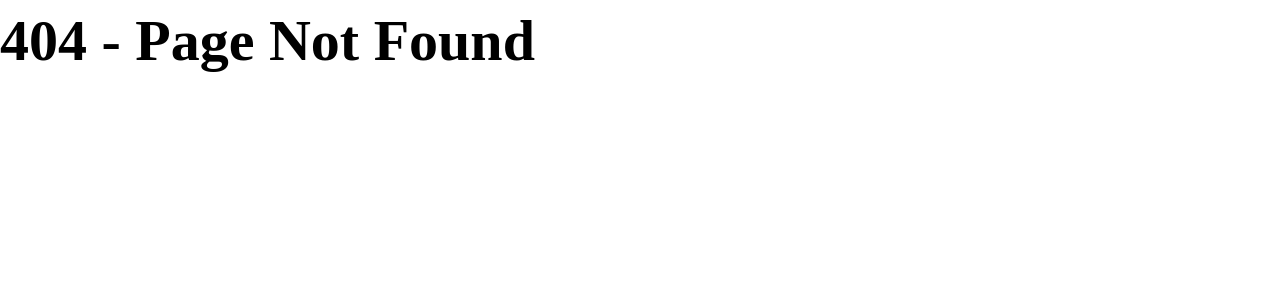
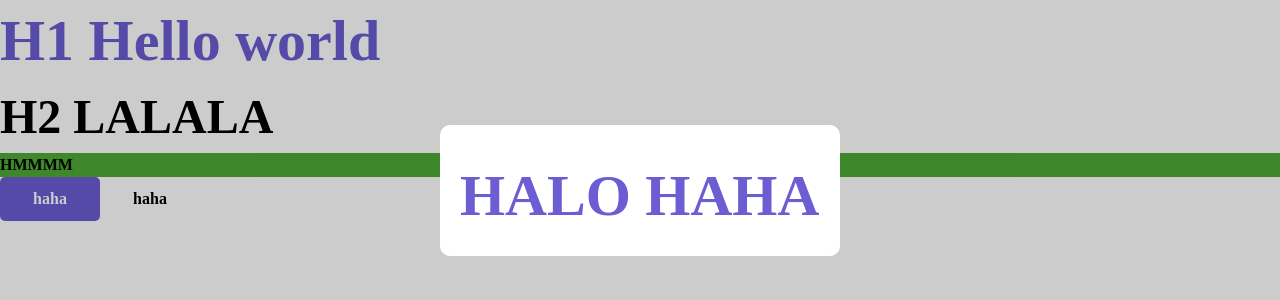
Before and after one commit to nandazman/init-next, a Next.js app: page /admin in a window 1280 px wide. Before the commit this address had no page. Shown: the top 300 px of the page. Built offline with nearby package versions, Linux system fonts and the light colour scheme; a web font is replaced by a local one.

Commit message:
add admin page

```diff
--- /dev/null
+++ b/src/pages/admin/index.jsx
@@ -0,0 +1,18 @@
+import { Button } from "@/components/Button/Button";
+import { ButtonPurple } from "@/components/Button/ButtonPurple";
+import { Modal } from "@/components/Modal/Modal";
+
+export default function Admin() {
+  return (
+    <div data-testid="page-admin-dashboard">
+      <h1 className="text-identity">H1 Hello world</h1>
+      <h2>H2 LALALA</h2>
+      <p className="text-button bg-green">HMMMM</p>
+      <ButtonPurple>haha</ButtonPurple>
+      <Button>haha</Button>
+      <Modal show>
+        <h1 className="text-identity">HALO HAHA</h1>
+      </Modal>
+    </div>
+  );
+}
```
